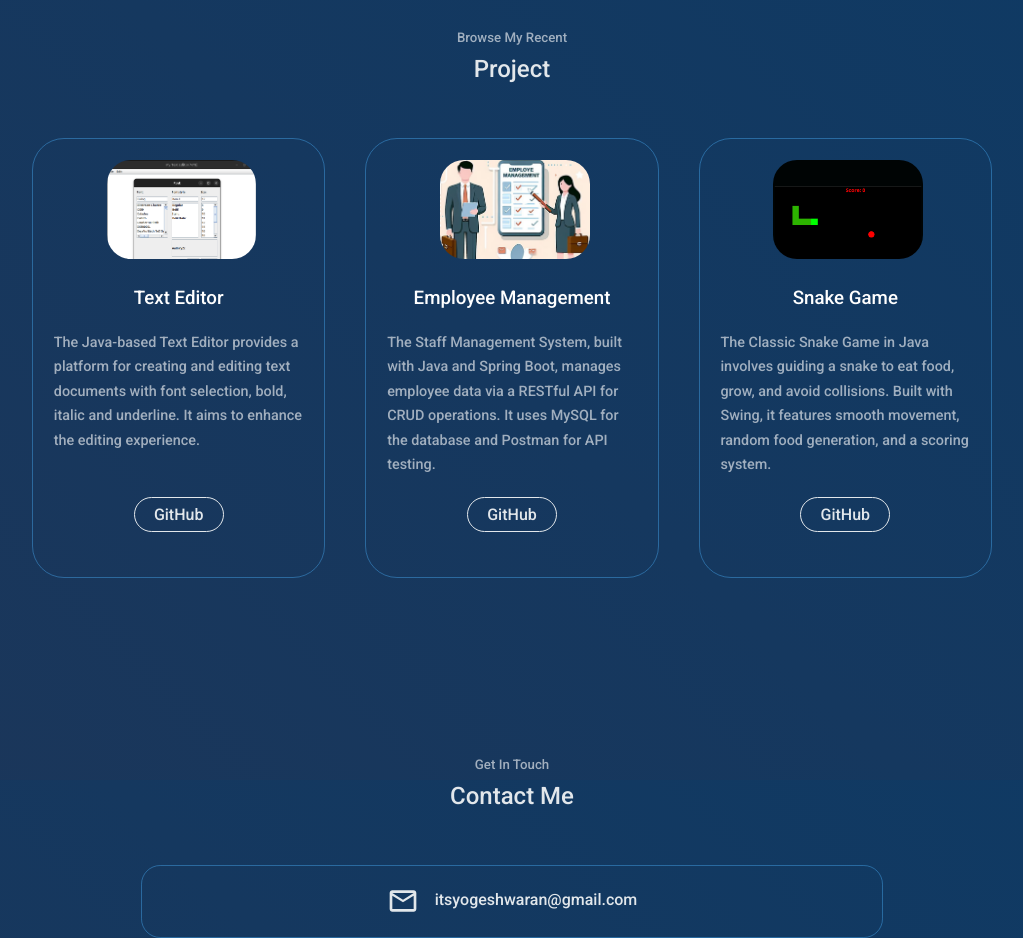
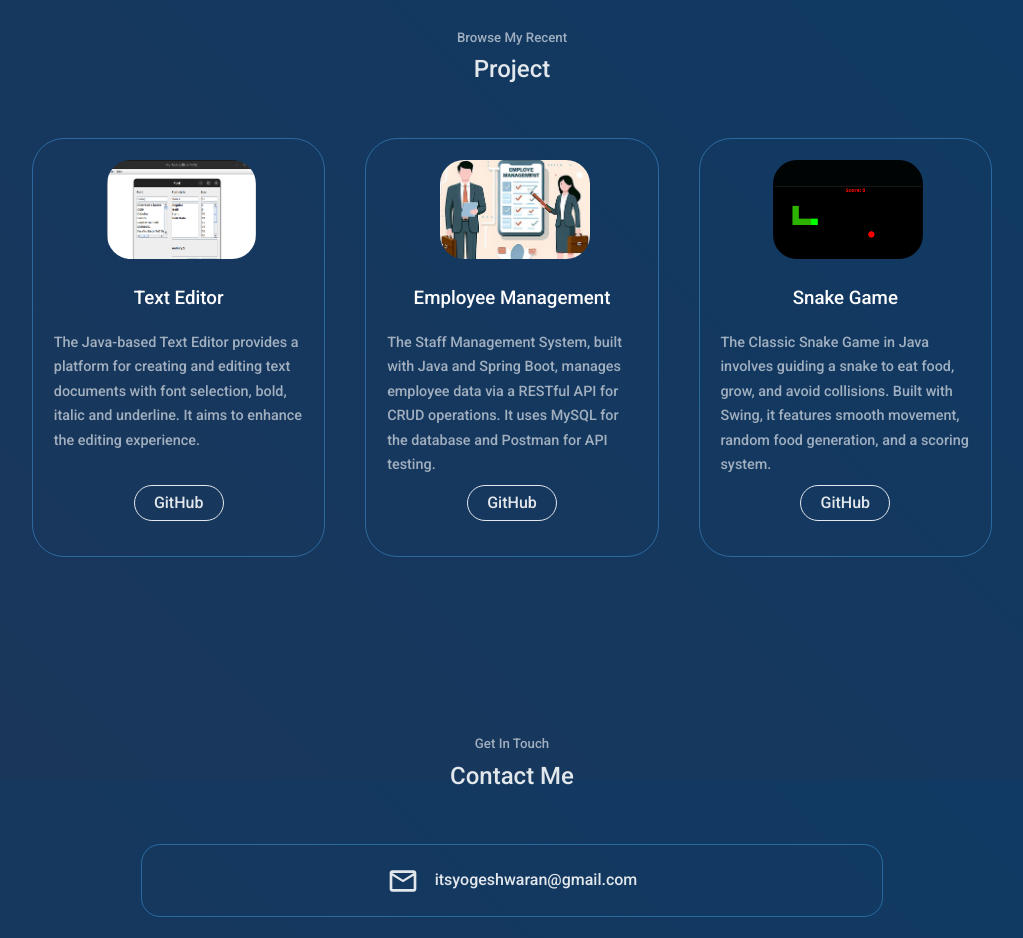
Before and after one commit to yogeshwaran99/site, a React (Create React App) app: page / in a window 1280 px wide. Shown: the part 2420-3358 px from the top of the page, without its empty margins (128-1151 px from the left). Built offline with nearby package versions, Linux system fonts and the light colour scheme.

Commit message:
project item

```diff
--- a/src/components/project/project.css
+++ b/src/components/project/project.css
@@ -10,7 +10,7 @@
 
 .project__item {
 
-    padding: 1.3rem;
+    padding: 1.3rem 1.3rem 0rem 1.3rem;
     border-radius: 2rem;
     border: 1px solid transparent;
     transition: var(--transition);
@@ -44,7 +44,7 @@
 }
 
 .project__item-content {
-    height: 52%;
+    height: 49%;
 }
 
 @media screen and (max-width: 1024px){
```
